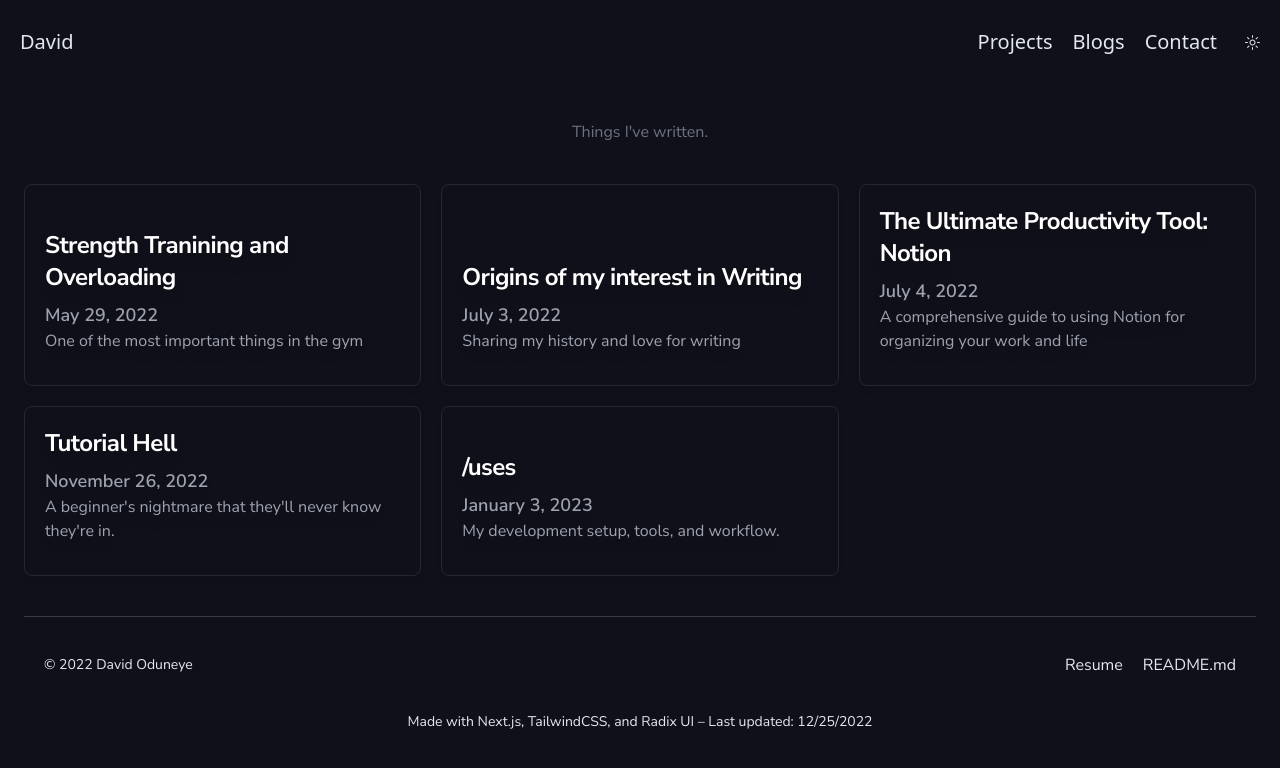
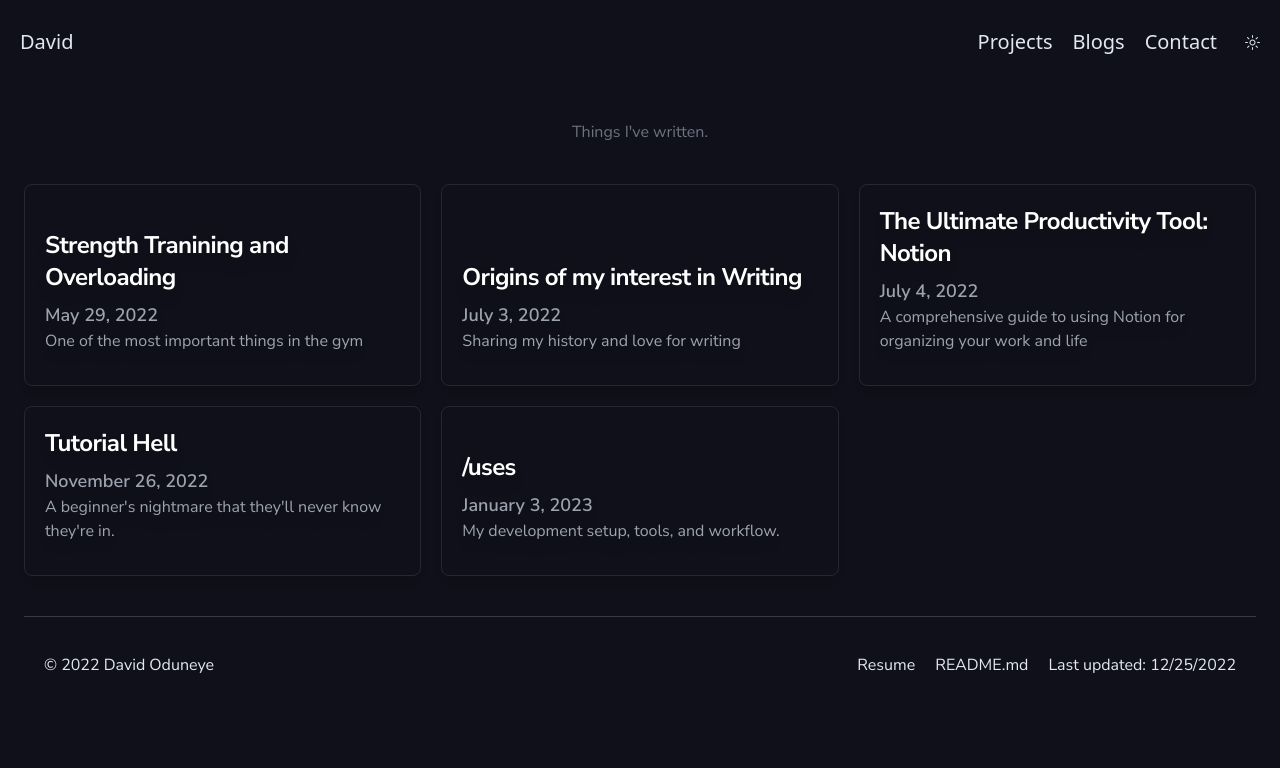
Before and after one commit to DOOduneye/portfolio, a Next.js app: page /posts in a window 1280 px wide. Shown: the top 768 px of the page. Built offline with nearby package versions, Linux system fonts and the light colour scheme; no server answers.

Commit message:
update: footer

```diff
--- a/components/Footer.js
+++ b/components/Footer.js
@@ -4,9 +4,7 @@ const Footer = () => {
     return (
         <>
             <section className="flex flex-row items-center justify-between w-full h-24 px-2 mt-10 border-t sm:px-5 white dark:text-slate-200 text-slate-900 border-slate-400/30">
-                <p className="text-sm">
-                    {`© ${new Date().getFullYear()} David Oduneye`}
-                </p>
+                {`© ${new Date().getFullYear()} David Oduneye`}
                 <span className="flex flex-row gap-5">
                     <Link href="/assets/text/Resume.pdf" className="hover:underline underline-offset-4">
                         <> Resume </>
@@ -14,13 +12,9 @@ const Footer = () => {
                     <a href="/assets/text/README.html" className="hover:underline underline-offset-4">
                         <> README.md </>
                     </a>
+
+                    {`Last updated: ${new Date().toLocaleDateString()}`}
                 </span>
-            </section>
-            <section className="flex flex-row items-center justify-center px-5 px-2 dark:text-slate-200 text-slate-900 border-slate-400/30">
-                <p className="text-sm">
-                    {`Made with Next.js, TailwindCSS, and Radix UI`} &#8211; {`Last updated: ${new Date().toLocaleDateString()}`}
-
-                </p>
             </section>
 
         </>
```
